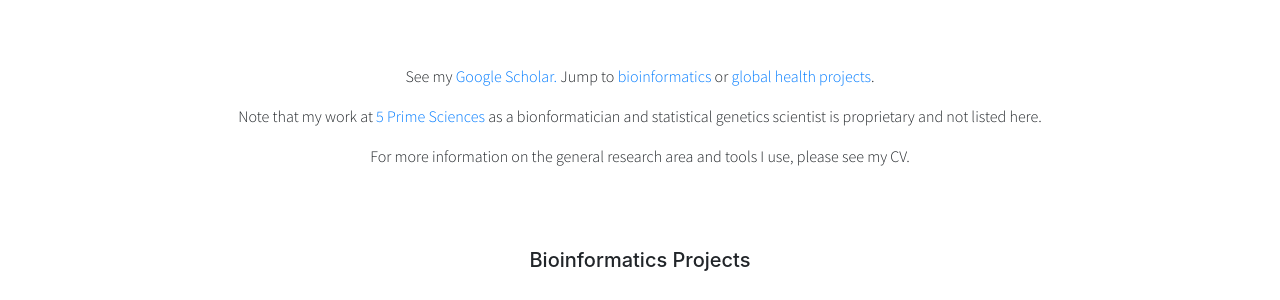
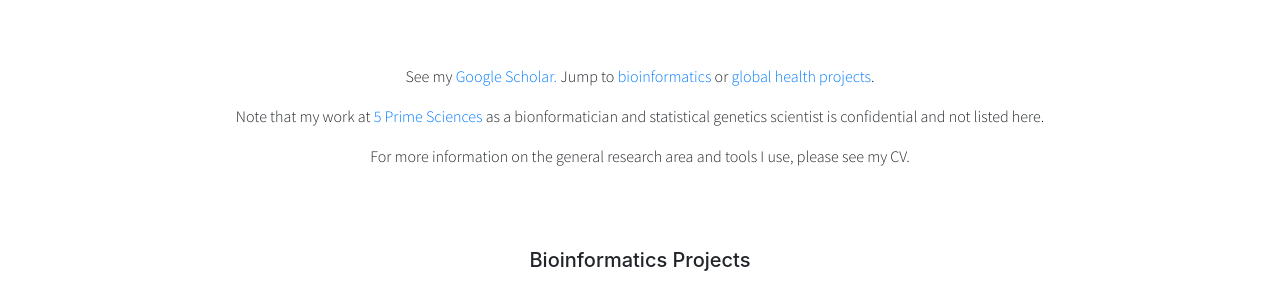
Before and after one commit to urvashi-s/urvashi-s.github.io, a Jekyll site: the page built from research.md, in a window 1280 px wide and 900 px high. Shown: the part 250-550 px from the top of the window. Built offline with Jekyll 4.4.1, drawn with Linux system fonts in a browser that asks for light colours; nearby versions of some CDN libraries.

Commit message:
update to research page

```diff
--- a/research.md
+++ b/research.md
@@ -8,7 +8,7 @@ title: "Research"
     <p class="text-center">See my <a class="a-link" href="https://scholar.google.com/citations?user=ad518uQAAAAJ&hl=en" target="_blank">Google Scholar. </a> Jump to <a class="a-link" href="#bioinformatics-projects"> bioinformatics</a> or <a class="a-link" href="#global-health-projects">global health projects</a>.</p>
     <div class="highlight-box">
         <!-- <div style="max-width: 600px; margin: 0 auto;"> -->
-        <p class="text-center text-bold">Note that my work at <a class="a-link" href="https://5primesciences.com/" target="_blank">5 Prime Sciences</a> as a bionformatician and statistical genetics scientist is proprietary and not listed here. </p>
+        <p class="text-center text-bold">Note that my work at <a class="a-link" href="https://5primesciences.com/" target="_blank">5 Prime Sciences</a> as a bionformatician and statistical genetics scientist is confidential and not listed here. </p>
         <p class="text-center">For more information on the general research area and tools I use, please see my CV.</p>
         <!-- </div> -->
     </div>
```
